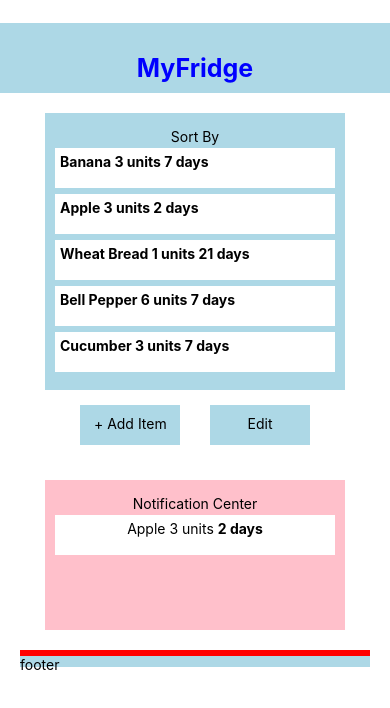
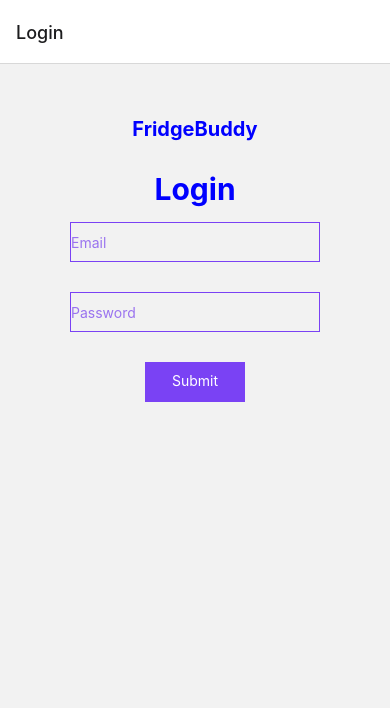
Before and after one commit to m-aprillee/FridgeBuddy, a React Native app: screen /FridgeBuddy in a window 390 px wide. Shown: the top 708 px of the page. Built offline with nearby package versions, Linux system fonts and the light colour scheme.

Commit message:
Navigation

```diff
--- a/App.js
+++ b/App.js
@@ -1,12 +1,37 @@
 import React from "react";
 import { StyleSheet, View, Text } from "react-native";
+import {NavigationContainer} from '@react-navigation/native';
+import {createNativeStackNavigator} from '@react-navigation/native-stack';
 import Login from "./Pages/LoginPage/Login";
 import Home from "./Pages/HomePage/Home";
+import AddItem from "./Pages/AddItemPage/AddItem";
+import EditList from "./Pages/EditListPage/EditList";
+
+const Stack = createNativeStackNavigator();
 
 const App = () => {
   return (
     // <Login/>
-    <Home/>
+    <NavigationContainer>
+      <Stack.Navigator>
+        <Stack.Screen
+          name="Login"
+          component={Login}
+        />
+        <Stack.Screen
+          name="My Fridge"
+          component={Home}
+        />
+        <Stack.Screen
+          name="Add Item"
+          component={AddItem}
+        />
+        <Stack.Screen
+          name="Edit List"
+          component={EditList}
+        />
+      </Stack.Navigator>
+    </NavigationContainer>
   )
 }
 
--- /dev/null
+++ b/Pages/AddItemPage/AddItem.js
@@ -0,0 +1,59 @@
+import { View, Text, TouchableOpacity, TextInput, StyleSheet, Button } from 'react-native'
+
+const AddItem = ({navigation}) => {
+    return(
+        <View style={styles.container}>
+            <Text>additem</Text>
+        </View>
+    )
+}
+
+export default AddItem
+
+const styles = StyleSheet.create({
+    container: {
+       paddingTop: 23
+    },
+    logoText: {
+       textAlign: 'center',
+       color: 'blue',
+       padding: 30,
+       fontSize: 20,
+       fontWeight: 'bold'
+    },
+    input: {
+       margin: 15,
+       height: 40,
+       width: 250,
+       borderColor: '#7a42f4',
+       borderWidth: 1,
+       textAlign: 'left',
+       alignSelf: 'center'
+    },
+    buttonContainer: {
+        flexDirection: 'row',
+        alignSelf: 'center'
+    },
+    button: {
+       backgroundColor: 'lightblue',
+       padding: 10,
+       margin: 15,
+       height: 40,
+       width: 100,
+       alignSelf: 'center',
+    },
+    buttonText:{
+       color: 'black',
+       textAlign: 'center',
+    },
+    title: {
+       paddingTop: 30,
+       paddingBottom: 10,
+       textAlign: 'center',
+       color: 'blue',
+       fontWeight: 'bold',
+       fontSize: 25,
+       backgroundColor: 'lightblue'
+
+    }
+ })
--- /dev/null
+++ b/Pages/EditListPage/EditList.js
@@ -0,0 +1,11 @@
+import { View, Text, TouchableOpacity, TextInput, StyleSheet, Button } from 'react-native'
+
+const EditList = ({navigation}) => {
+    return(
+        <View>
+            <Text>EditList</Text>
+        </View>
+    )
+}
+
+export default EditList
--- a/Pages/HomePage/Home.js
+++ b/Pages/HomePage/Home.js
@@ -1,31 +1,30 @@
-import React, { Component } from 'react'
 import { View, Text, TouchableOpacity, TextInput, StyleSheet } from 'react-native'
 import FridgeList from "./Components/FridgeList.js"
 import NotificationCenterPreview from './Components/NotificationCenterPreview.js'
 import Footer from './Components/Footer.js'
 
-class Home extends React.Component {
-    addItem = () => {
+const addItem = () => {
     alert("Adding an item")
 }
-    editList = () => {
+const editList = () => {
     alert("Editing list")
 }
-
-    render() {
+const Home = ({navigation}) => {
     return(
         <View style={styles.container}>
-                <Text style={styles.title}>MyFridge</Text>
             <FridgeList/>
             <View style={styles.buttonContainer}>
                 <TouchableOpacity
                     style = {styles.button}
-                        onPress = { () => this.addItem()}>
+                    onPress = { () => {addItem(), navigation.navigate('Add Item')}
+                    }>
                     <Text style = {styles.buttonText}> + Add Item </Text>
                 </TouchableOpacity>
                 <TouchableOpacity
                     style = {styles.button}
-                        onPress = { () => this.editList()}>
+                    onPress = {
+                        () => {editList(), navigation.navigate('Edit List')}
+                    }>
                     <Text style = {styles.buttonText}> Edit </Text>
                 </TouchableOpacity>
             </View>
@@ -33,7 +32,6 @@ class Home extends React.Component {
             <Footer/>
             </View>
         )
-    };
 }
 
 export default Home
--- a/Pages/LoginPage/Login.js
+++ b/Pages/LoginPage/Login.js
@@ -1,21 +1,24 @@
-import React, { Component } from 'react'
-import { View, Text, TouchableOpacity, TextInput, StyleSheet } from 'react-native'
+import { View, Text, TouchableOpacity, TextInput, StyleSheet, Button } from 'react-native'
 
-class Login extends Component {
-   state = {
+
+const state = {
     email: '',
     password: ''
+};
+
+const handleEmail = (text) => {
+    state.email = text
  }
-   handleEmail = (text) => {
-      this.setState({ email: text })
+
+const  handlePassword = (text) => {
+    state.password = text
  }
-   handlePassword = (text) => {
-      this.setState({ password: text })
-   }
-   login = (email, pass) => {
+
+const login = (email, pass) => {
     alert('email: ' + email + ' password: ' + pass)
  }
-   render() {
+
+const Login = ({navigation}) => {
     return (
         <View style = {styles.container}>
             <Text style = {styles.logoText}>FridgeBuddy</Text>
@@ -25,27 +28,27 @@ class Login extends Component {
                placeholder = "Email"
                placeholderTextColor = "#9a73ef"
                autoCapitalize = "none"
-               onChangeText = {this.handleEmail}/>
+               onChangeText = {handleEmail}/>
 
             <TextInput secureTextEntry={true} style = {styles.input}
                underlineColorAndroid = "transparent"
                placeholder = "Password"
                placeholderTextColor = "#9a73ef"
                autoCapitalize = "none"
-               onChangeText = {this.handlePassword}/>
+               onChangeText = {handlePassword}/>
 
             <TouchableOpacity
                style = {styles.submitButton}
                onPress = {
-                  () => this.login(this.state.email, this.state.password)
+                  () => {login(state.email, state.password), navigation.navigate('My Fridge')}
                }>
                <Text style = {styles.submitButtonText}> Submit </Text>
             </TouchableOpacity>
          </View>
-      )
+      );
 }
-}
-export default Login
+
+export default Login;
 
 const styles = StyleSheet.create({
     container: {
```
Also changed, not shown: package.json (+6 -1 lines), 2 other files (tests, documents, lock files or other folders). Lines whose indentation alone changed are shown as unchanged.
